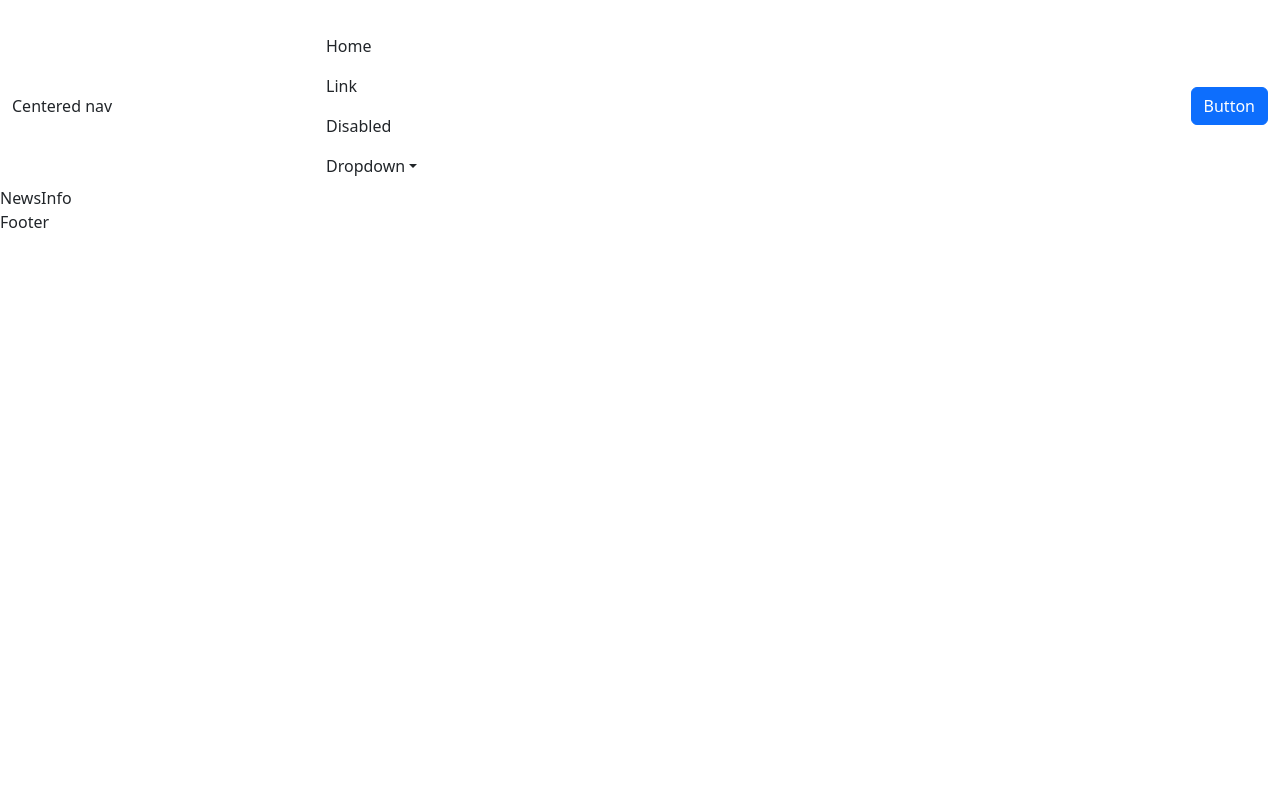
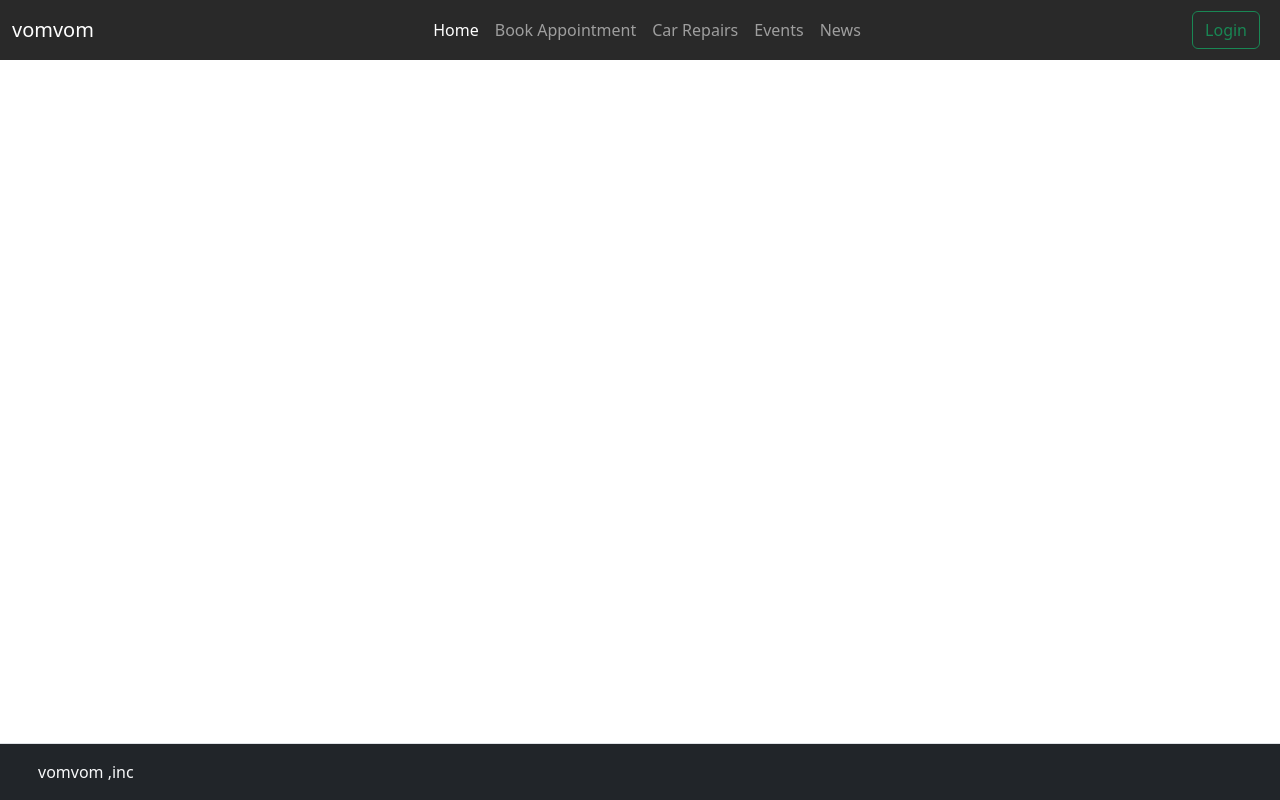
Before and after one commit to bassem620/Cars-Community-Frontend, a React (Create React App) app: page /news/1 in a window 1280 px wide. Built offline with nearby package versions, Linux system fonts and the light colour scheme.

Commit message:
navbar-footer

```diff
--- a/src/components/Footer.jsx
+++ b/src/components/Footer.jsx
@@ -1,8 +1,16 @@
-import React from 'react'
+import React from 'react';
+import '../index.css';
 
 const Footer = () => {
     return (
-        <div>Footer</div>
+        <footer class="d-flex flex-wrap justify-content-between align-items-center py-3 my-0 border-top position-absolute w-100 bottom-0 bg-dark text-light">
+        <div class="col-md-4 d-flex align-items-center text-danger">
+        <a href="/" class="mb-3 me-2 mb-md-0 text-body-secondary text-decoration-none lh-1">
+            <svg class="bi" width="30" height="24"></svg>
+        </a>
+        <span class="mb-3 mb-md-0 text-light fs-6">vomvom ,inc</span>
+        </div>
+  </footer>
     )
 }
 
--- a/src/components/Nav.jsx
+++ b/src/components/Nav.jsx
@@ -1,38 +1,46 @@
 import React from 'react'
+import '../index.css';
+import { Link } from 'react-router-dom';
 
 const Nav = () => {
     return (
-        <div className="container-fluid">
-        <button className="navbar-toggler" type="button" data-bs-toggle="collapse" data-bs-target="#navbarsExample11" aria-controls="navbarsExample11" aria-expanded="false" aria-label="Toggle navigation">
-          <span className="navbar-toggler-icon"></span>
-        </button>
+<nav class="navbar navbar-expand-md navbar-dark fixed-top">
+  <div class="container-fluid">
+    <Link class="navbar-brand" to="/">vomvom</Link>
+    <button class="navbar-toggler" type="button" data-bs-toggle="collapse" data-bs-target="#navbarCollapse" aria-controls="navbarCollapse" aria-expanded="false" aria-label="Toggle navigation">
+      <span class="navbar-toggler-icon"></span>
+    </button>
+    <div class="collapse navbar-collapse" id="navbarCollapse">
+      <ul class="navbar-nav m-auto mb-2 mb-md-0">
+        <li class="nav-item">
+          <Link class="nav-link active" aria-current="page" to="/home">Home</Link>
+        </li>
+        <li class="nav-item">
+        <Link class="nav-link" aria-current="page" to="/book-appointment">Book Appointment</Link>
+        </li>
+        <li class="nav-item">
+        <Link class="nav-link" aria-current="page" to="/car-repair">Car Repairs</Link>
+        </li>
+        <li class="nav-item">
+        <Link class="nav-link" aria-current="page" to="/events">Events</Link>
+        </li>
+        <li class="nav-item">
+          <Link class="nav-link" aria-current="page" to="/news">News</Link>
+        </li>
 
-        <div className="collapse navbar-collapse d-lg-flex" id="navbarsExample11">
-          <a className="navbar-brand col-lg-3 me-0" href="#">Centered nav</a>
-          <ul className="navbar-nav col-lg-6 justify-content-lg-center">
-            <li className="nav-item">
-              <a className="nav-link active" aria-current="page" href="#">Home</a>
-            </li>
-            <li className="nav-item">
-              <a className="nav-link" href="#">Link</a>
-            </li>
-            <li className="nav-item">
-              <a className="nav-link disabled" aria-disabled="true">Disabled</a>
-            </li>
-            <li className="nav-item dropdown">
-              <a className="nav-link dropdown-toggle" href="#" data-bs-toggle="dropdown" aria-expanded="false">Dropdown</a>
-              <ul className="dropdown-menu">
-                <li><a className="dropdown-item" href="#">Action</a></li>
-                <li><a className="dropdown-item" href="#">Another action</a></li>
-                <li><a className="dropdown-item" href="#">Something else here</a></li>
-              </ul>
-            </li>
-          </ul>
-          <div className="d-lg-flex col-lg-3 justify-content-lg-end">
-            <button className="btn btn-primary">Button</button>
-          </div>
-        </div>
-      </div>
+
+
+
+
+      </ul>
+      <form class="d-flex" role="search">
+
+        <a class="badge nav-link disabled mt-2 "></a>
+        <Link class="btn btn-outline-success mx-2" to="/sign-in">Login </Link>
+      </form>
+    </div>
+  </div>
+</nav>
     )
 }
 
--- a/src/index.css
+++ b/src/index.css
@@ -11,3 +11,12 @@ code {
   font-family: source-code-pro, Menlo, Monaco, Consolas, 'Courier New',
     monospace;
 }
+.navbar{
+  background-color: rgb(41, 41, 41);
+  color: white;
+  height: 60px;
+}
+
+footer{
+  color: white !important;
+}
```
